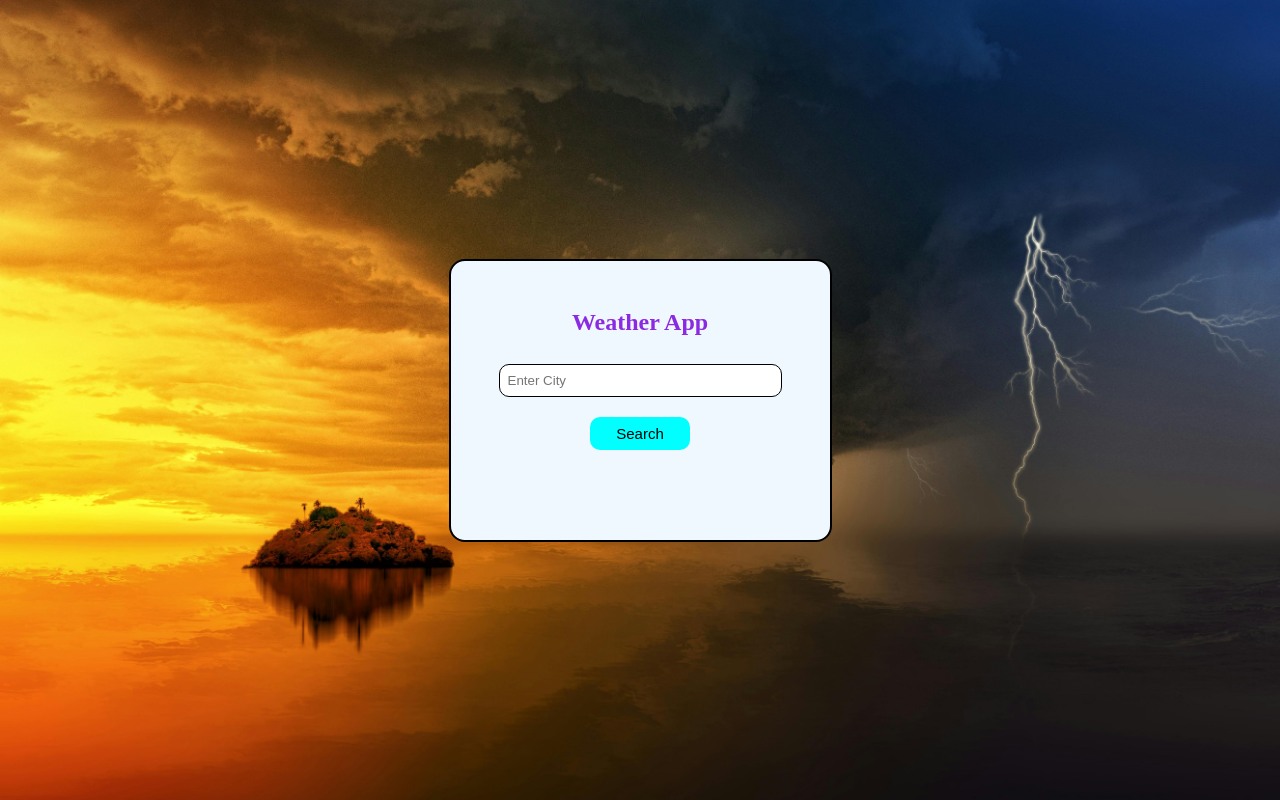
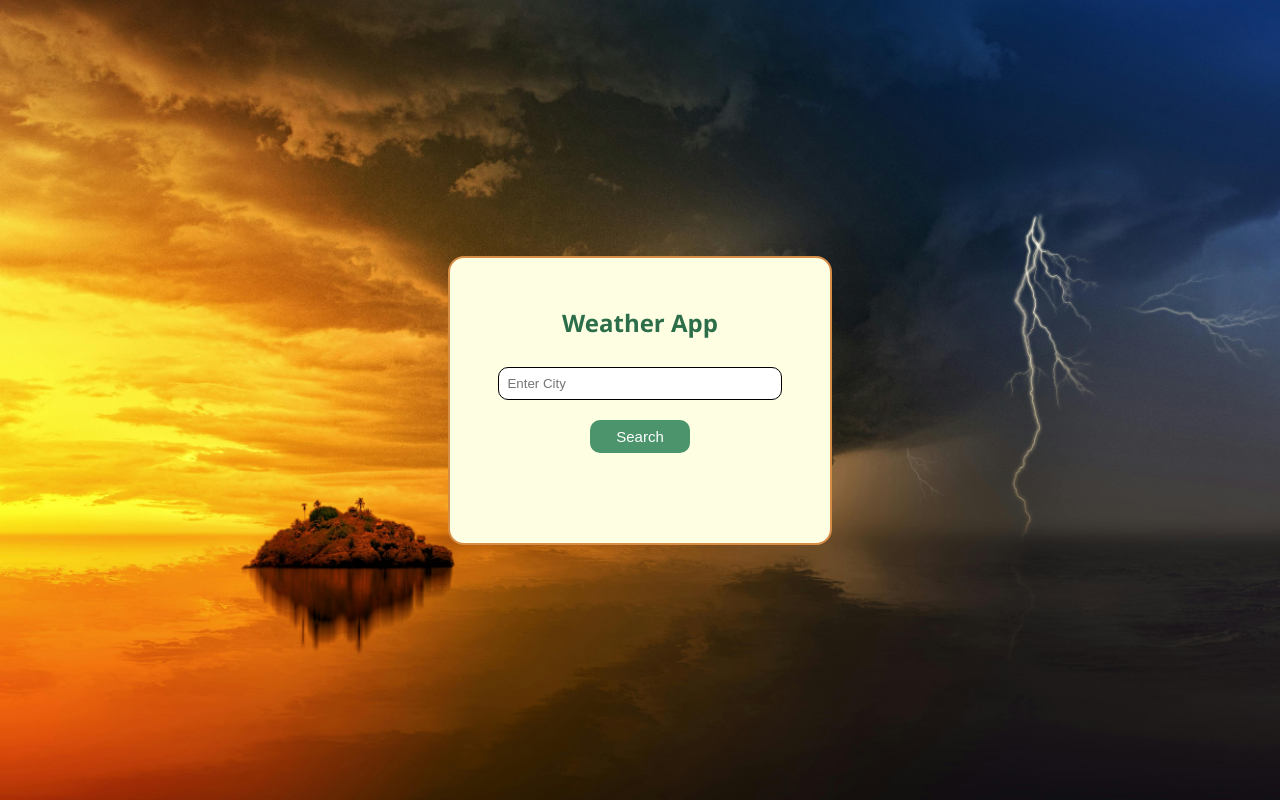
Before and after one commit to anshikukreti26/weather-app, a plain HTML site: page index.html in a window 1280 px wide. Drawn offline with Linux system fonts and the light colour scheme.

Commit message:
basic style change

```diff
--- a/style.css
+++ b/style.css
@@ -7,19 +7,20 @@ body{
     align-items: center;
     justify-content: center;
     height: 100vh;
+    font-family: 'Segoe UI', Tahoma, Geneva, Verdana, sans-serif;
 }
 
 .weather-container{
-    background-color: aliceblue;
+    background-color: #FEFEE3;
     max-width: 400px;
     padding: 2.5rem;
     border-radius: 1rem;
     text-align: center;
-    border: 2px solid black;
+    border: 2px solid #D68C45;
 }
 
 h2,label,p{
-    color: blueviolet;
+    color: #2C6E49;
     margin: 8px 0;
 }
 
@@ -33,8 +34,8 @@ input{
 }
 
 button{
-    background-color: aqua;
-    color: black;
+    background-color: #4C956C;
+    color: white;
     padding: 8px;
     border-radius: 10px;
     border: none;
@@ -49,7 +50,7 @@ button:hover{
 }
 
 #temp-div p{
-    font-size: 60px;
+    font-size: 40px;
     margin-top: -30px;
 }
 
@@ -80,7 +81,7 @@ button:hover{
     flex-direction: column;
     align-items: center;
     margin-right: 10px;
-    color: white;
+    color: black;
 }
 
 .hourly-item img {
@@ -90,6 +91,6 @@ button:hover{
 }
 
 #hourly-heading {
-    color: #fff;
+    color: black;
     margin-top: 10px;
 }
```
